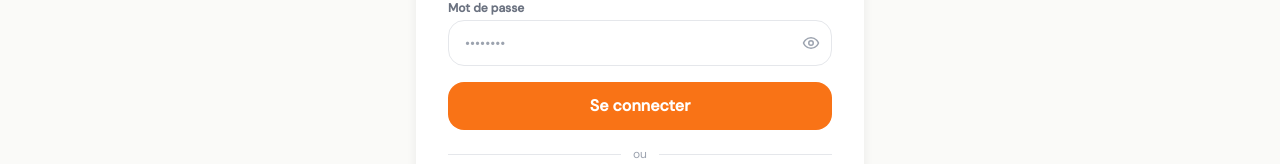
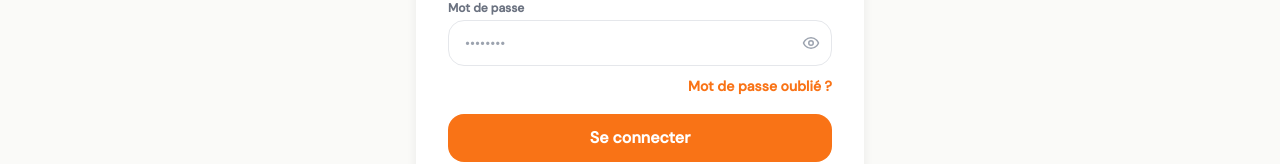
Before and after one commit to reflexph-eng/kiffci-app, a Next.js app: page /login in a window 1280 px wide. Shown: the part 405-569 px from the top of the page. Built offline with nearby package versions, Linux system fonts and the light colour scheme; no server answers; the database is empty.

Commit message:
Sprint 1.3 mise en avant editorial sponsoring futur

```diff
--- a/app/login/page.tsx
+++ b/app/login/page.tsx
@@ -6,17 +6,18 @@ import { useAuth } from '@/context/AuthContext';
 import { LogIn, Eye, EyeOff } from 'lucide-react';
 
 export default function LoginPage() {
-  const { signIn, signInGoogle } = useAuth();
+  const { signIn, signInGoogle, resetPassword } = useAuth();
   const router = useRouter();
   const [email,    setEmail]    = useState('');
   const [password, setPassword] = useState('');
   const [showPw,   setShowPw]   = useState(false);
   const [loading,  setLoading]  = useState(false);
   const [error,    setError]    = useState('');
+  const [success,  setSuccess]  = useState('');
 
   async function handleSubmit(e: FormEvent) {
     e.preventDefault();
-    setError(''); setLoading(true);
+    setError(''); setSuccess(''); setLoading(true);
     try {
       await signIn(email, password);
       router.replace('/');
@@ -31,10 +32,32 @@ export default function LoginPage() {
   }
 
   async function handleGoogle() {
-    setError(''); setLoading(true);
+    setError(''); setSuccess(''); setLoading(true);
     try { await signInGoogle(); router.replace('/'); }
     catch { setError('Connexion Google annulée.'); }
     finally { setLoading(false); }
+  }
+
+  async function handlePasswordReset() {
+    const normalizedEmail = email.trim();
+
+    setError('');
+    setSuccess('');
+
+    if (!normalizedEmail) {
+      setError('Saisis ton email, puis clique sur “Mot de passe oublié ?”.');
+      return;
+    }
+
+    setLoading(true);
+    try {
+      await resetPassword(normalizedEmail);
+    } catch {
+      // Message volontairement neutre pour ne pas révéler si un compte existe.
+    } finally {
+      setSuccess('Si ce compte existe, un email de réinitialisation a été envoyé.');
+      setLoading(false);
+    }
   }
 
   return (
@@ -51,6 +74,12 @@ export default function LoginPage() {
         {error && (
           <div className="bg-red-50 border border-red-200 text-red-700 rounded-2xl px-4 py-3 text-sm mb-4">
             {error}
+          </div>
+        )}
+
+        {success && (
+          <div className="bg-emerald-50 border border-emerald-200 text-emerald-700 rounded-2xl px-4 py-3 text-sm mb-4">
+            {success}
           </div>
         )}
 
@@ -72,6 +101,16 @@ export default function LoginPage() {
               <button type="button" onClick={() => setShowPw(!showPw)}
                 className="absolute right-3 top-1/2 -translate-y-1/2 text-gray-400 hover:text-gray-600">
                 {showPw ? <EyeOff size={18} /> : <Eye size={18} />}
+              </button>
+            </div>
+            <div className="mt-2 text-right">
+              <button
+                type="button"
+                onClick={handlePasswordReset}
+                disabled={loading}
+                className="text-sm font-semibold text-solar hover:text-orange-600 hover:underline transition disabled:opacity-60"
+              >
+                Mot de passe oublié ?
               </button>
             </div>
           </div>
--- a/context/AuthContext.tsx
+++ b/context/AuthContext.tsx
@@ -5,7 +5,7 @@ import {
 import {
   onAuthStateChanged, signOut as fbSignOut,
   signInWithEmailAndPassword, createUserWithEmailAndPassword,
-  signInWithPopup, updateProfile, User,
+  signInWithPopup, sendPasswordResetEmail, updateProfile, User,
 } from 'firebase/auth';
 import { auth, googleProvider } from '@/lib/firebase';
 import { createUserDoc, getUserDoc } from '@/lib/firestore';
@@ -16,6 +16,7 @@ interface AuthContextType {
   appUser:      AppUser | null;
   loading:      boolean;
   signIn:       (email: string, password: string) => Promise<void>;
+  resetPassword: (email: string) => Promise<void>;
   signUp:       (email: string, password: string, name: string) => Promise<void>;
   signInGoogle: () => Promise<void>;
   signOut:      () => Promise<void>;
@@ -51,6 +52,10 @@ export function AuthProvider({ children }: { children: ReactNode }) {
     await signInWithEmailAndPassword(auth, email, password);
   }
 
+  async function resetPassword(email: string) {
+    await sendPasswordResetEmail(auth, email);
+  }
+
   async function signUp(email: string, password: string, name: string) {
     const cred = await createUserWithEmailAndPassword(auth, email, password);
     await updateProfile(cred.user, { displayName: name });
@@ -78,7 +83,7 @@ export function AuthProvider({ children }: { children: ReactNode }) {
     <AuthContext.Provider
       value={{
         firebaseUser, appUser, loading,
-        signIn, signUp, signInGoogle, signOut, refreshUser,
+        signIn, resetPassword, signUp, signInGoogle, signOut, refreshUser,
       }}
     >
       {children}
```
Also changed, not shown: 1 other file (tests, documents, lock files or other folders).
